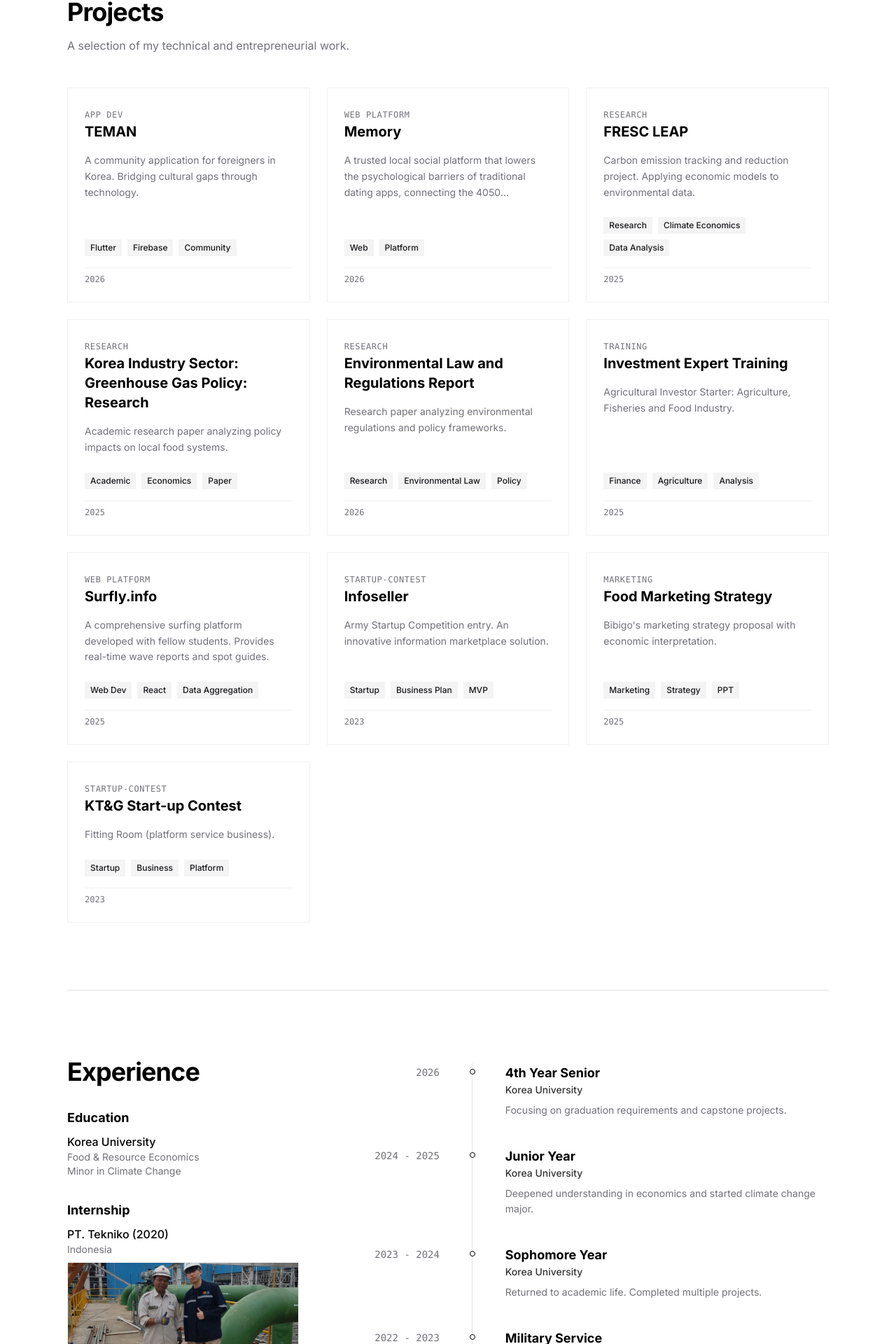
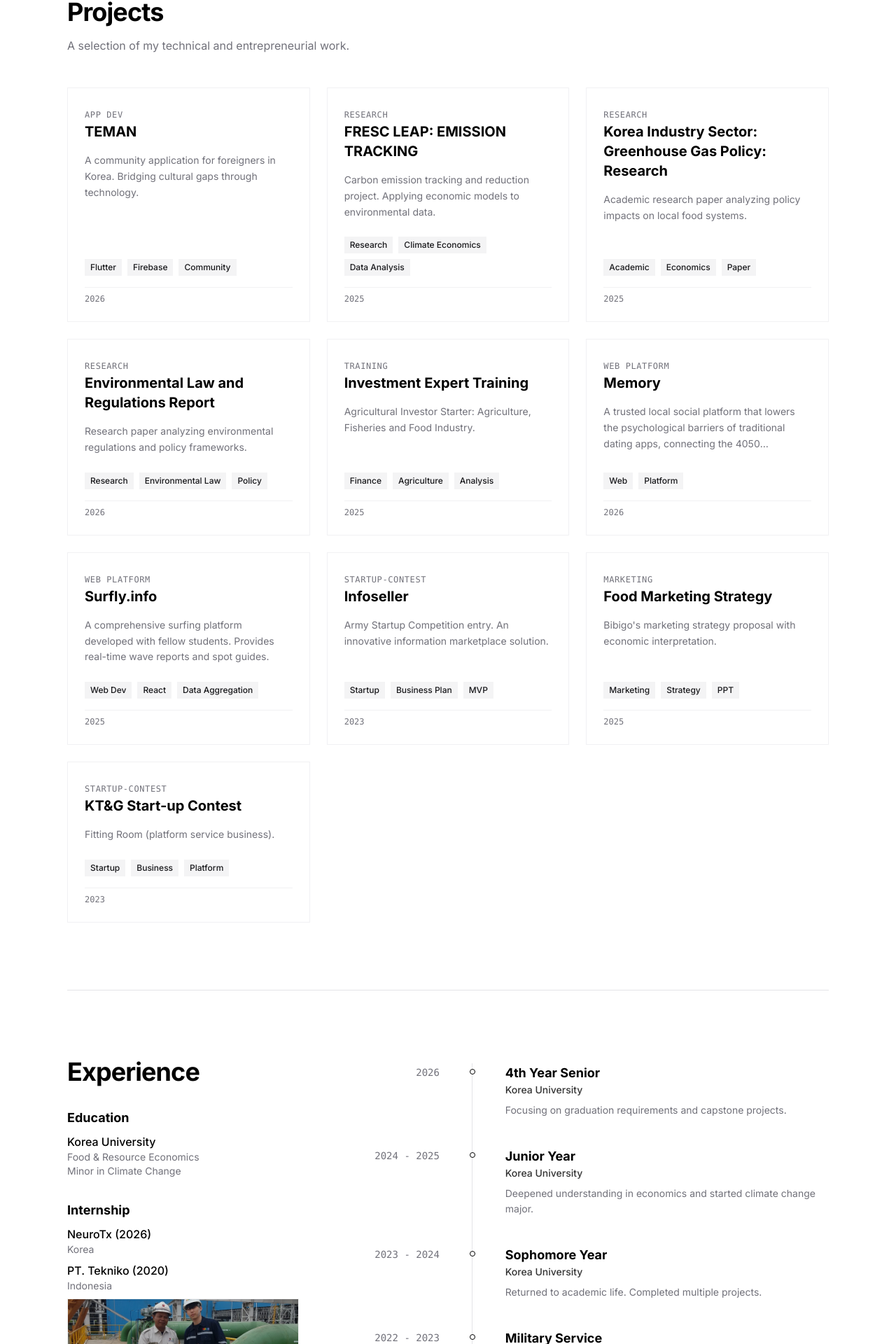
Before and after one commit to musudang/portfolio_LEE, a Next.js app: page / in a window 1280 px wide. Shown: the part 1056-2976 px from the top of the page at 70% size. Built offline with nearby package versions, Linux system fonts and the light colour scheme.

Commit message:
8.23change

```diff
--- a/src/app/page.tsx
+++ b/src/app/page.tsx
@@ -58,27 +58,7 @@ export default function Home() {
       ]
     },
     {
-      title: "Memory",
-      description: "A trusted local social platform that lowers the psychological barriers of traditional dating apps, connecting the 4050 generation through wholesome, everyday touchpoints.",
-      tags: ["Web", "Platform"],
-      link: "https://www.instagram.com/memory_meet_space/",
-      linkName: "Instagram",
-      customLinks: [
-        { name: "Website", url: "https://www.memorymeet.space/" }
-      ],
-      year: "2026",
-      category: "Web Platform",
-      media: [
-        { type: "image", url: "/memory/memort.jpg" },
-        { type: "image", url: "/memory/KakaoTalk_20260711_122243144.png" },
-        { type: "image", url: "/memory/KakaoTalk_20260712_204540671_01.jpg" },
-        { type: "image", url: "/memory/KakaoTalk_20260712_204540671_02.jpg" },
-        { type: "image", url: "/memory/2d3ed6b7-cdd7-448e-8406-3cb436cc05b1.webp" }
-      ],
-      files: []
-    },
-    {
-      title: "FRESC LEAP",
+      title: "FRESC LEAP: EMISSION TRACKING",
       description: "Carbon emission tracking and reduction project. Applying economic models to environmental data.",
       tags: ["Research", "Climate Economics", "Data Analysis"],
       year: "2025",
@@ -119,6 +99,26 @@ export default function Home() {
         { name: "Training Presentation", url: "/files/Investment_Expert_Training_presentation.pdf" },
         { name: "Training Paper", url: "/files/Investment_Expert_Training_paper.pdf" }
       ]
+    },
+    {
+      title: "Memory",
+      description: "A trusted local social platform that lowers the psychological barriers of traditional dating apps, connecting the 4050 generation through wholesome, everyday touchpoints.",
+      tags: ["Web", "Platform"],
+      link: "https://www.instagram.com/memory_meet_space/",
+      linkName: "Instagram",
+      customLinks: [
+        { name: "Website", url: "https://www.memorymeet.space/" }
+      ],
+      year: "2026",
+      category: "Web Platform",
+      media: [
+        { type: "image", url: "/memory/memort.jpg" },
+        { type: "image", url: "/memory/KakaoTalk_20260711_122243144.png" },
+        { type: "image", url: "/memory/KakaoTalk_20260712_204540671_01.jpg" },
+        { type: "image", url: "/memory/KakaoTalk_20260712_204540671_02.jpg" },
+        { type: "image", url: "/memory/2d3ed6b7-cdd7-448e-8406-3cb436cc05b1.webp" }
+      ],
+      files: []
     },
     {
       title: "Surfly.info",
@@ -317,6 +317,10 @@ export default function Home() {
 
                   <div className="space-y-2">
                     <h3 className="text-lg font-bold">Internship</h3>
+                    <div>
+                      <p className="font-medium">NeuroTx (2026)</p>
+                      <p className="text-muted-foreground text-sm">Korea</p>
+                    </div>
                     <div>
                       <p className="font-medium">PT. Tekniko (2020)</p>
                       <p className="text-muted-foreground text-sm">Indonesia</p>
```
